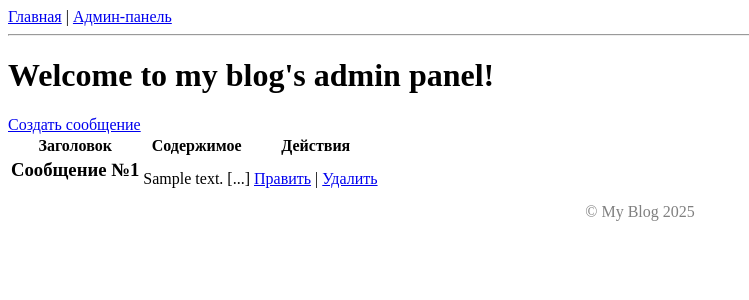
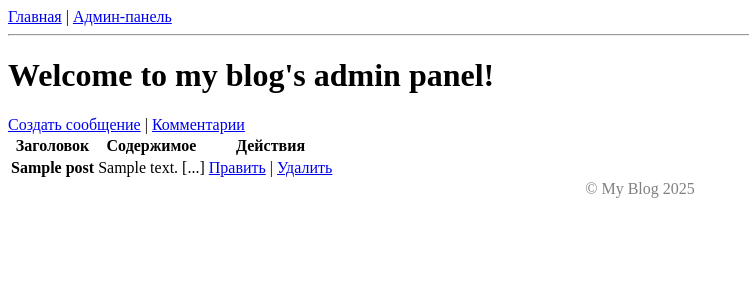
Before and after one commit to vanyazaov/book-php-kickstartblog, a PHP site: page /admin/posts.php in a window 1280 px wide. Shown: the top 300 px of the page, without its empty margins (0-749 px from the left). Run offline with PHP 8.4, Linux system fonts and the light colour scheme; the visitor is signed in with stand-in values (Sample User, id 1); tables that the repository leaves empty or names only in its code hold one stand-in row (values such as "Sample post").

Commit message:
Добавлена обработка нового поля 'title', соответствующим образом доработаны все шаблоны для возможности его вывода, заполнения и редактирования.

```diff
--- a/app/admin/comments.php
+++ b/app/admin/comments.php
@@ -1 +1,3 @@
 <?php
+require_once('../includes/admin.php');
+$comments = new Comments;
--- a/app/admin/templates/editpost.php
+++ b/app/admin/templates/editpost.php
@@ -5,6 +5,8 @@ require_once ('_inc/header.php');
     <?php foreach($posts as $post): ?>
 	<h3>Редактирование сообщения №<?php echo htmlspecialchars($post['id']); ?></h3>
 	<input type="hidden" name="post[id]" value="<?php echo htmlspecialchars($post['id']); ?>" />
+	<label for="title">Заголовок</label><br>
+	<input type="text" name="post[title]" id="title" value="<?php echo htmlspecialchars($post['title']); ?>" /><br>
 	<label for="content">Сообщение</label><br>
 	<textarea name="post[content]" id="content"><?php echo htmlspecialchars($post['content']); ?></textarea><br>
 	<?php endforeach; ?>
--- a/app/admin/templates/manageposts.php
+++ b/app/admin/templates/manageposts.php
@@ -1,7 +1,8 @@
 <?php header('Content-Type: text/html;charset=utf-8');
 require_once ('_inc/header.php');
 ?>
-<a href="<?php echo $this->base->url;?>/admin/posts.php?action=create">Создать сообщение</a>
+<a href="<?php echo $this->base->url;?>/admin/posts.php?action=create">Создать сообщение</a> |
+<a href="<?php echo $this->base->url;?>/admin/comments.php">Комментарии</a>
 <table>
     <thead>
         <tr>
@@ -13,7 +14,7 @@ require_once ('_inc/header.php');
     <tbody>
         <?php foreach ($posts as $post): ?>
         <tr>
-            <td><h3>Сообщение №<?php echo htmlspecialchars($post['id']); ?></h3></td>
+            <th><?php echo (!empty($post['title']) ? htmlspecialchars($post['title']) : 'Сообщение №' . htmlspecialchars($post['id'])); ?></th>
             <td><p><?php echo implode(' ', array_slice(explode(' ',strip_tags($post['content'])), 0, 10)); ?> [...]</p></td>
             <td><a href="<?php echo $this->base->url . "/admin/posts.php?id=".$post['id']."&action=edit"?>">Править</a> | <a href="<?php echo $this->base->url . "/admin/posts.php?id=".$post['id']."&action=delete"?>">Удалить</a></td>
         </tr>
--- a/app/admin/templates/newpost.php
+++ b/app/admin/templates/newpost.php
@@ -3,6 +3,8 @@ require_once ('_inc/header.php');
 ?>
 <form action="<?php echo $this->base->url.'/admin/posts.php?action=save'; ?>" method="POST">
 	<h3>Новое сообщение</h3>
+	<label for="title">Заголовок</label><br>
+	<input type="text" name="post[title]" id="title" placeholder="Заголовок вашего сообщения" /><br>
 	<label for="content">Сообщение</label><br>
 	<textarea name="post[content]" id="content"></textarea><br>
 	<button type="submit">Сохранить сообщение</button>
--- a/app/frontend/templates/list-posts.php
+++ b/app/frontend/templates/list-posts.php
@@ -1,6 +1,6 @@
 <?php require_once('_inc/header.php'); ?>
 <?php foreach($posts as $post): ?>
-<h3>Сообщение №<?php echo $post['id']; ?></h3>
+<h3><?php echo (!empty($post['title'])) ? htmlspecialchars($post['title']) : 'Сообщение № ' . htmlspecialchars($post['id']); ?></h3>
 <p><?php echo implode(' ', array_slice(explode(' ', strip_tags($post['content'])), 0, 10)) ?> [...]</p>
 <a href="<?php echo $this->base->url . "/?id=" .$post['id']; ?>">Подробнее</a>
 <?php endforeach; ?>
--- a/app/frontend/templates/view-post.php
+++ b/app/frontend/templates/view-post.php
@@ -2,7 +2,7 @@
 <br>
 <a href="<?php echo $this->base->url; ?>">Вернуться к списку сообщений</a>
 <?php foreach($posts as $post): ?>
-<h3>Сообщение №<?php echo htmlspecialchars($post['id']); ?></h3>
+<h3><?php echo (!empty($post['title']) ? htmlspecialchars($post['title']) : 'Сообщение №' . htmlspecialchars($post['id'])); ?></h3>
 <p><?php echo htmlspecialchars($post['content']); ?></p>
 <?php endforeach; ?>
 <?php require_once '_inc/footer.php'; ?>
--- a/app/includes/admin.php
+++ b/app/includes/admin.php
@@ -94,6 +94,11 @@ class Posts extends Adminpanel {
         if (!empty($_POST['post'])) {
             $post = $_POST['post'];
         }
+        if (!empty($post['title'])) {
+            $array['title'] = $post['title'];
+
+            $format[] = ':title';
+        }
         if (!empty($post['content'])) {
             $array['content'] = $post['content'];
             $format[] = ':content';
```
